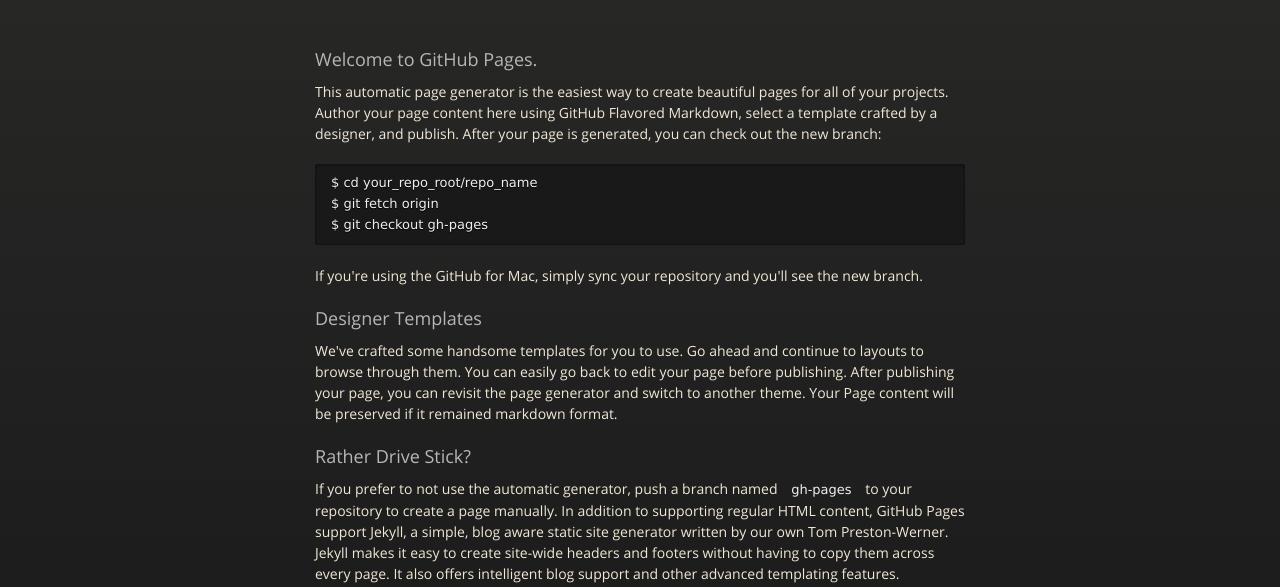
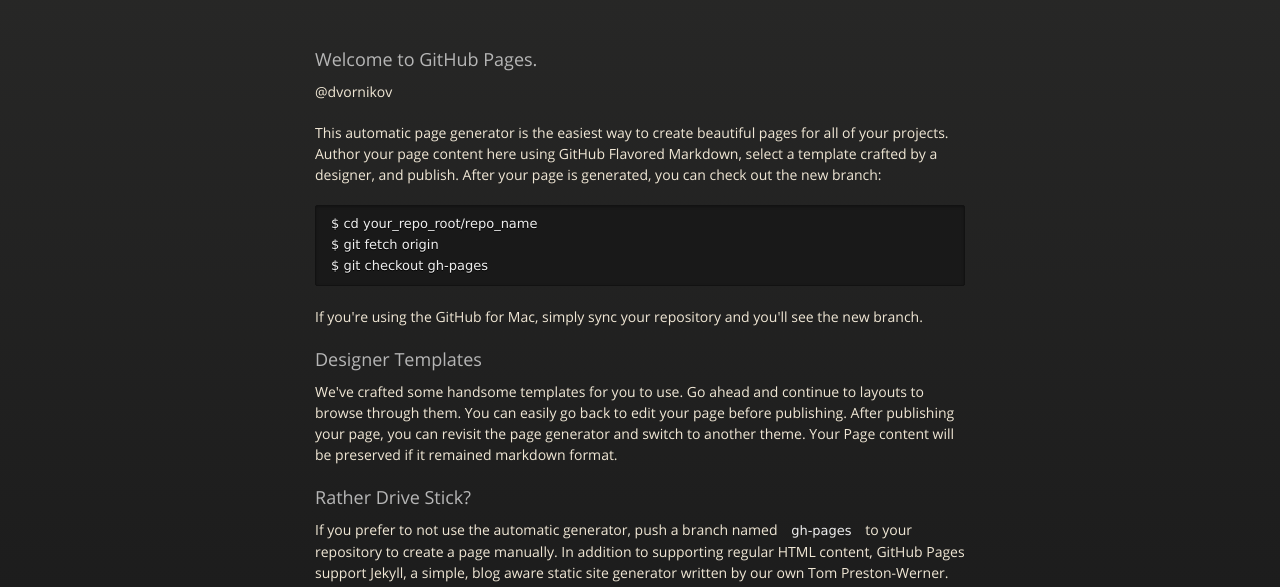
Before and after one commit to dvornikov/dvornikov.github.io, a plain HTML site: page index.html in a window 1280 px wide. Shown: the part 177-764 px from the top of the page. Drawn offline with nearby package versions, Linux system fonts and the light colour scheme.

Commit message:
Update index.html

```diff
--- a/index.html
+++ b/index.html
@@ -38,6 +38,8 @@
         <h3>
 <a name="welcome-to-github-pages" class="anchor" href="#welcome-to-github-pages"><span class="octicon octicon-link"></span></a>Welcome to GitHub Pages.</h3>
 
+<p>@dvornikov</p>
+
 <p>This automatic page generator is the easiest way to create beautiful pages for all of your projects. Author your page content here using GitHub Flavored Markdown, select a template crafted by a designer, and publish. After your page is generated, you can check out the new branch:</p>
 
 <pre><code>$ cd your_repo_root/repo_name
```
